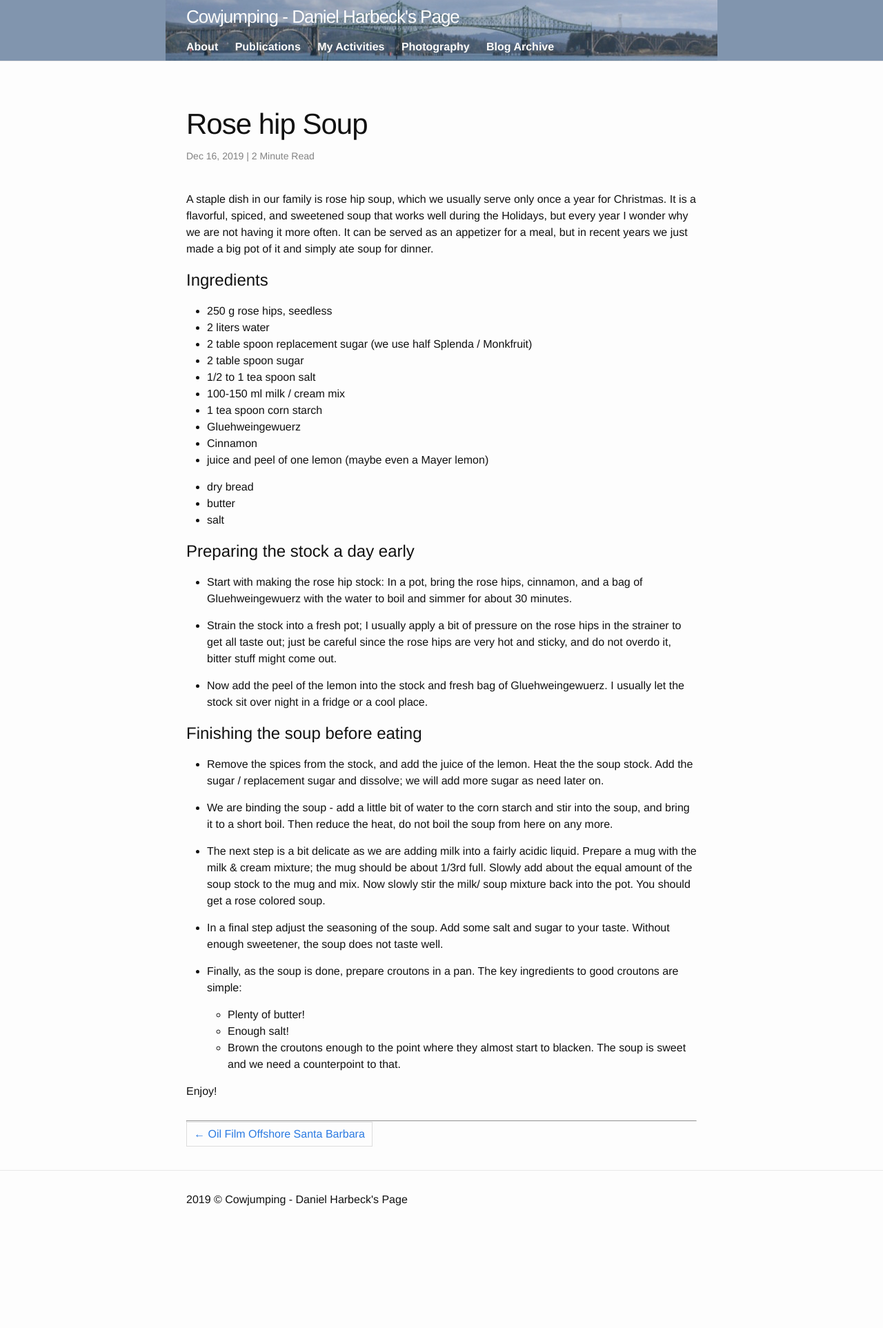
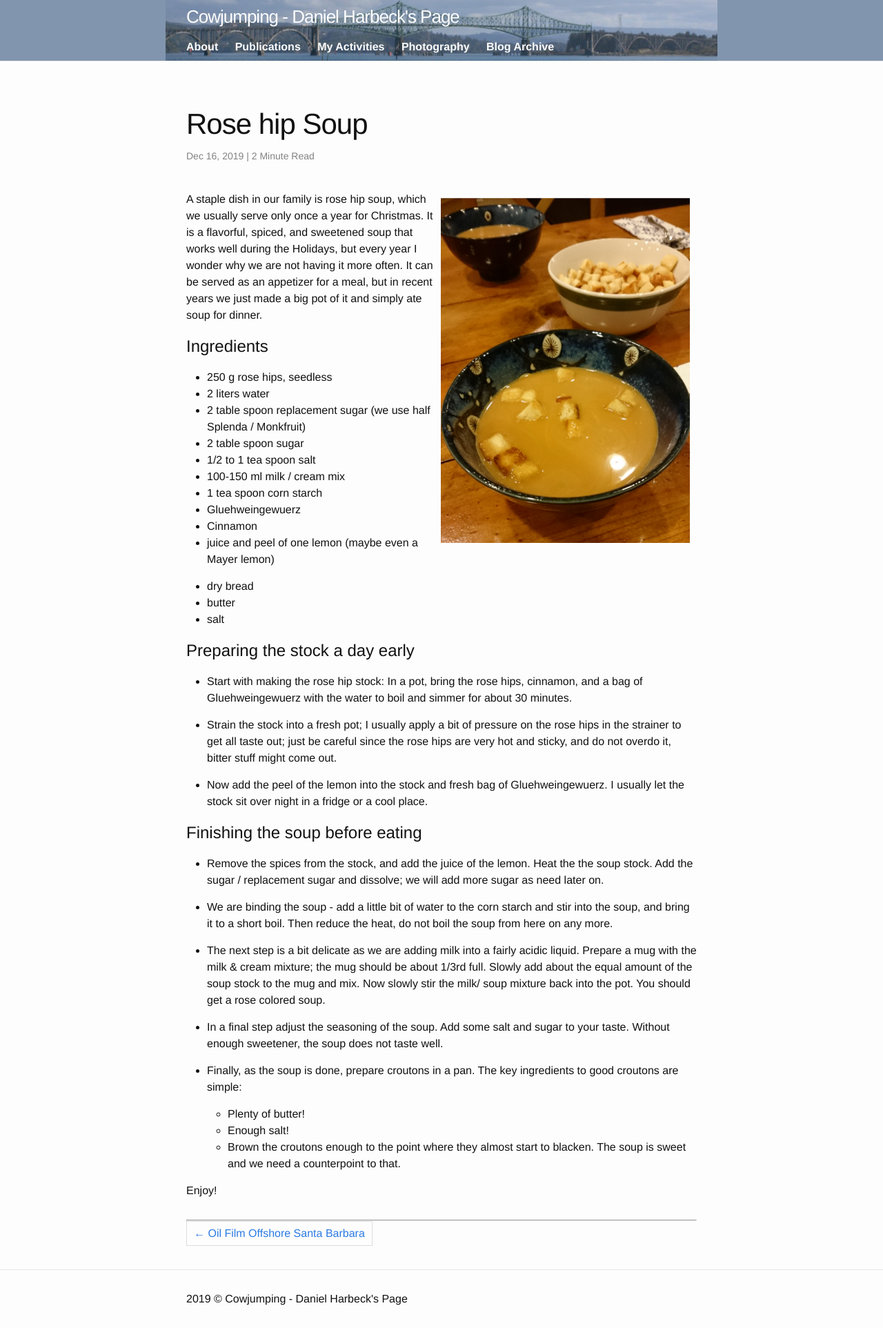
Before and after one commit to drhaz/drhaz.github.io, a Jekyll site: the page built from _posts/2019-12-16-RoseHipSoup.md, in a window 1280 px wide. Shown: the whole page at 69% size. Built offline with Jekyll 4.4.1, drawn with Linux system fonts in a browser that asks for light colours; before the commit the page ends 1781 px from its top, so only the background shows below that.

Commit message:
add picture to soup

```diff
--- a/_posts/2019-12-16-RoseHipSoup.md
+++ b/_posts/2019-12-16-RoseHipSoup.md
@@ -4,6 +4,7 @@ title: "Rose hip Soup"
 date: 2019-12-16
 ---
 
+<span style="float: right; padding: 10px;"> <a href="/assets/images/2019/rosehip_soup.png"><img src="/assets/images/2019/rosehip_soup_small.png"/></a></span>
 A staple dish in our family is rose hip soup, which we usually serve only once a year for Christmas. It is a flavorful,  spiced, and
 sweetened soup that works well during the Holidays, but every year I wonder why we are not having it more often. It can be served as an
 appetizer for a meal, but in recent years we just made a big pot of it and simply ate soup for dinner.
```
Also changed, not shown: assets/images/2019/rosehip_soup.png (added), assets/images/2019/rosehip_soup_small.png (added).
